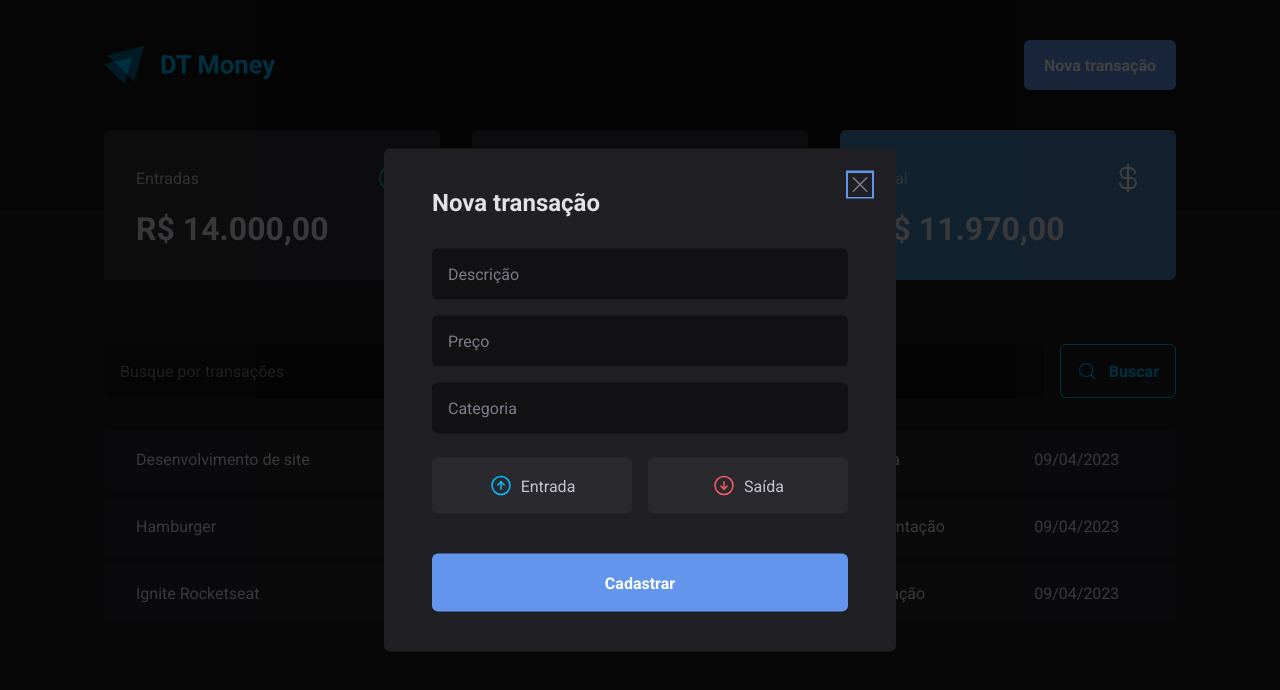
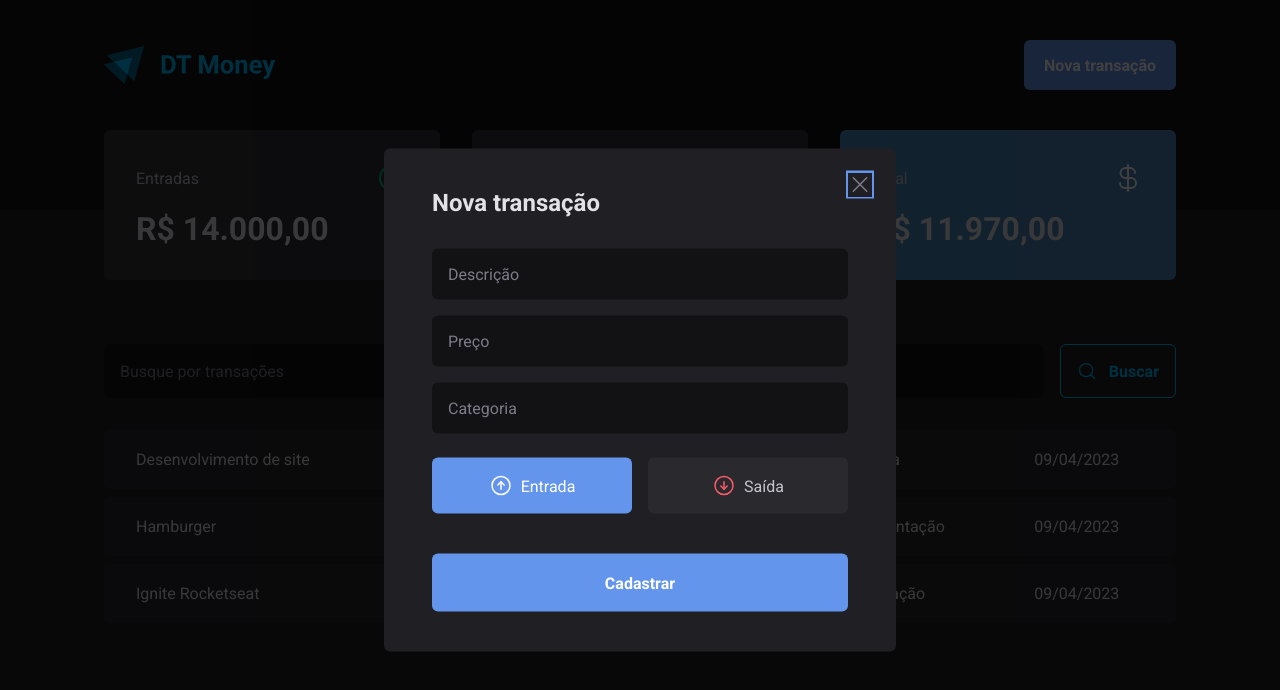
Before and after one commit to LucasBerce71/dt-money, a React (Vite) app: page / in a window 1280 px wide. Both pictures are taken after a click on the button "Nova transação". Shown: the top 690 px of the page. Built offline with nearby package versions, Linux system fonts and the light colour scheme; data requests are answered from the project's data file.

Commit message:
feat: Controlled components

```diff
--- a/src/components/NewTransactionModal/index.tsx
+++ b/src/components/NewTransactionModal/index.tsx
@@ -1,6 +1,6 @@
 import * as Dialog from "@radix-ui/react-dialog";
 import { X, ArrowCircleUp, ArrowCircleDown } from "phosphor-react";
-import { useForm } from "react-hook-form";
+import { useForm, Controller } from "react-hook-form";
 import { zodResolver } from "@hookform/resolvers/zod";
 import * as z from "zod";
 
@@ -10,18 +10,22 @@
     description: z.string(),
     price: z.number(),
     category: z.string(),
-    // type: z.enum(['income', 'outcome']),
+    type: z.enum(['income', 'outcome']),
 });
 
 type NewTransactionFormInputs = z.infer<typeof newTransactionFormSchema>;
 
 export function NewTransactionModal() {
     const {
+        control,
         register,
         handleSubmit,
         formState: { isSubmitting },
     } = useForm<NewTransactionFormInputs>({
         resolver: zodResolver(newTransactionFormSchema),
+        defaultValues: {
+            type: "income",
+        },
     });
 
     async function handleCreateNewTransaction(data: NewTransactionFormInputs) {
@@ -63,7 +67,15 @@
                         {...register('category')}
                     />
 
-                    <S.TransactionType>
+                    <Controller
+                        control={control}
+                        name="type"
+                        render={({ field }) => {
+                            return (
+                                <S.TransactionType
+                                    onValueChange={field.onChange}
+                                    value={field.value}
+                                >
                                     <S.TransactionTypeButton value="income" variant="income">
                                         <ArrowCircleUp size={24} />
                                         Entrada
@@ -74,6 +86,9 @@
                                         Saída
                                     </S.TransactionTypeButton>
                                 </S.TransactionType>
+                            );
+                        }}
+                    />
 
                     <button type="submit" disabled={isSubmitting}>
                         Cadastrar
```
Lines whose indentation alone changed are shown as unchanged.
